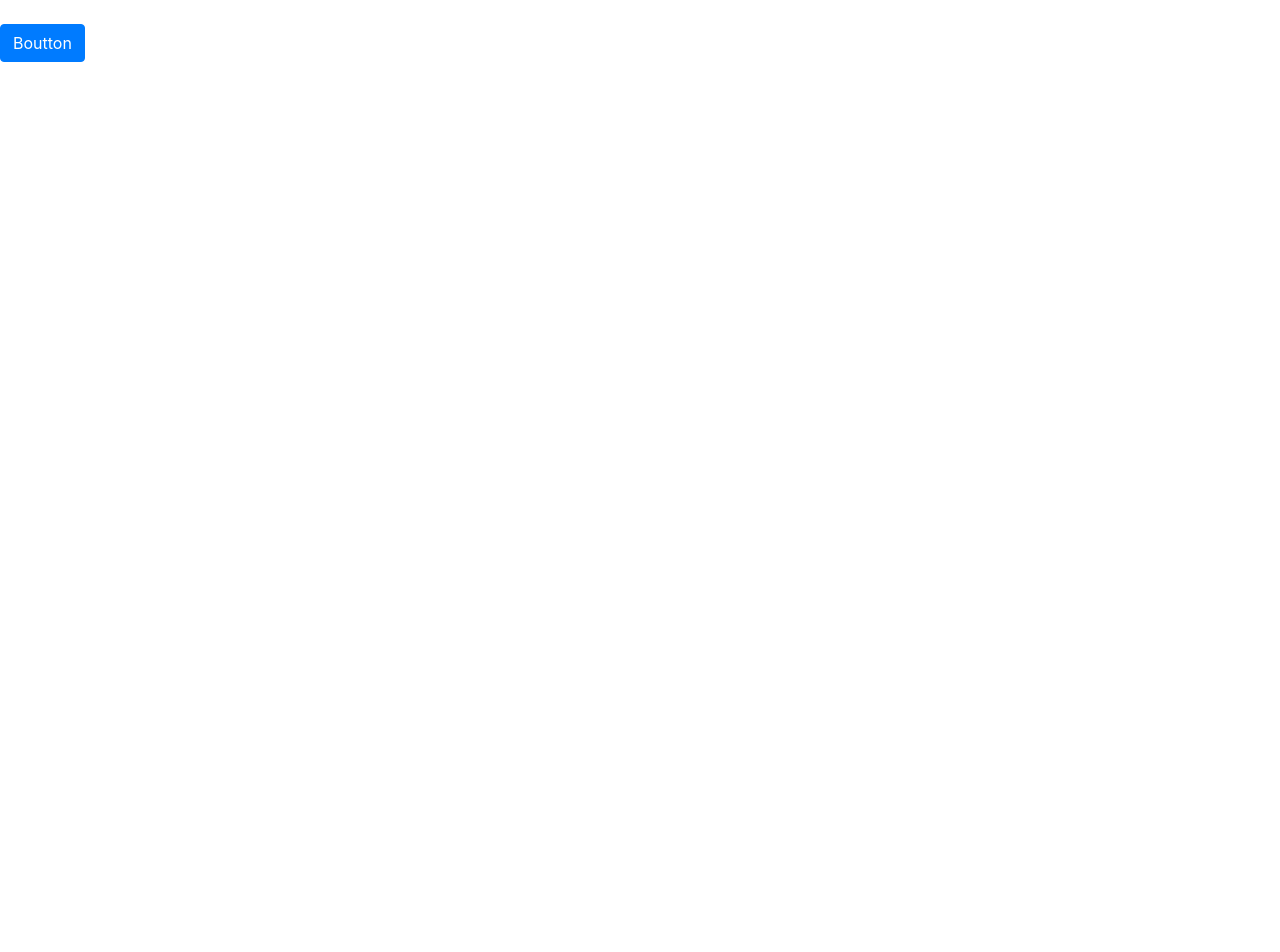
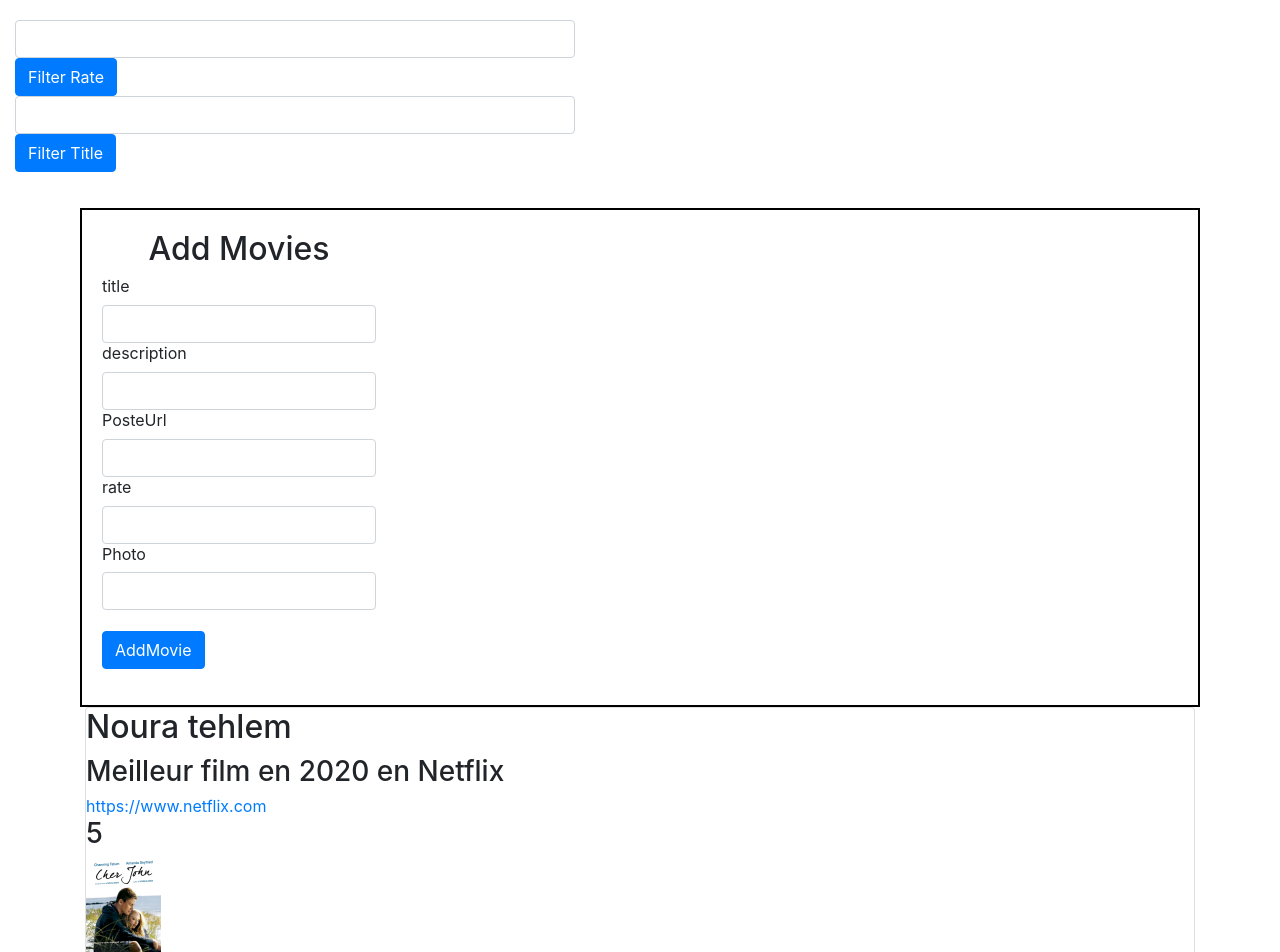
Before and after one commit to ayarinho/CheckpointReact, a React (Create React App) app: page / in a window 1280 px wide. Shown: the top 952 px of the page. Before the commit the page ends 800 px from the top, so only its background shows below. Built offline with nearby package versions, Linux system fonts and the light colour scheme.

Commit message:
Seven checkpoint

```diff
--- /dev/null
+++ b/src/AddMovie/AddMovie.js
@@ -0,0 +1,120 @@
+
+
+import React, { useState,useEffect } from "react";
+import MovieCard from "../MovieCard/MovieCard";
+import MovieList from "../MovieList/MovieLists";
+
+
+export default function Movies() {
+
+  const [MovieLists, setProfiles] = useState(MovieList);
+  const [Movie, setProfile] = useState({title:"", description:"", posterUrl:"", rate:"",photo:""});
+
+
+  const handleChange = (e) => {
+    const { name, value } = e.target;
+
+    setProfile({ ...Movie, [name]: value }); // iziid l'objet b 3 points
+
+    console.log(e.target.value)
+
+    console.log(Movie)
+
+  };
+
+  const handleSubmit = () => {
+    setProfiles([...MovieLists, Movie]); // iziiid tableau b 3 points
+
+
+  console.log(MovieLists)
+  console.log(Movie)
+
+    setProfile({title:"", description:"", posterUrl:"", rate:"",photo:""});
+
+
+
+
+  };
+
+
+  return (
+
+    <div className="container">
+
+
+
+
+        <div className="form-row"  style={{ border: "2px solid black", padding: "20px" }} >
+          <form className="form-group">
+           <center> <h2>Add Movies</h2></center>
+            <label className="form-control-label">title</label>
+            <input
+              onChange={handleChange}
+              value={Movie.title}
+              name="title"
+              className="form-control"
+            />
+            <label className="form-control-label">description</label>
+            <input
+              onChange={handleChange}
+              value={Movie.description}
+              name="description"
+              className="form-control"
+            />
+            <label className="form-control-label">PosteUrl</label>
+            <input
+              onChange={handleChange}
+              value={Movie.posterUrl}
+              name="posterUrl"
+              className="form-control"
+            />
+
+             <label className="form-control-label">rate</label>
+            <input
+              onChange={handleChange}
+              value={Movie.rate}
+              name="rate"
+              className="form-control"
+            />
+            <label className="form-control-label">Photo</label>
+            <input
+              onChange={handleChange}
+              value={Movie.photo}
+              name="photo"
+              className="form-control"
+            />
+
+            <br />
+
+
+            <button type="button" className="btn btn-primary" onClick={handleSubmit}>
+              AddMovie
+            </button>
+          </form>
+        </div>
+
+
+
+
+
+
+      <div className="profiles-container"  >
+
+            {
+
+
+  MovieLists.map((e,i)  =>(
+
+
+            <MovieCard key={i} profile={e} />
+
+
+            ))
+
+}
+
+  </div>
+
+    </div>
+  );
+}
--- a/src/App.css
+++ b/src/App.css
@@ -1,5 +1,23 @@
+ .movies{
+     color:chocolate;
+
+
+}
+
+
 .App {
+
   text-align: center;
+  top: 0;
+  left: 0;
+  right: 0;
+  bottom: 0;
+  text-align: left;
+  z-index: 0;
+  line-height: 1.3;
+  margin: 0;
+
+
 }
 
 .App-logo {
--- a/src/App.js
+++ b/src/App.js
@@ -9,6 +9,36 @@ import Address from '../src/Component/Profile/Address'
 import Test from '../src/Component/Profile/Test'
 import { propTypes } from 'react-bootstrap/esm/Image';
 import Data from '../src/Profile/ProfileComponent/ProfileComponent'
+
+import Movies from '../src/AddMovie/AddMovie'
+import FilterMovie from '../src/FilterMovie/FilterMovie'
+
+
+function App() {
+
+
+  return (
+    <div className="App">
+ <FilterMovie />
+
+  <Movies />
+
+    </div>
+
+  );
+}
+
+export default App;
+
+
+
+
+
+
+
+
+
+
 
 
 /*function App() {
@@ -206,7 +236,7 @@ return (
 
 
 
-class App extends Component {
+/*class App extends Component {
 
   constructor(props) {
     super(props)
@@ -317,10 +347,4 @@ class App extends Component {
     );
 
   }
-}
-
-
-
-
-
-export default App;
+}*/
--- /dev/null
+++ b/src/FilterMovie/FilterMovie.js
@@ -0,0 +1,98 @@
+
+
+import React, {  Component, useState } from "react";
+import MovieList from "../MovieList/MovieLists";
+import MovieCard from "../MovieCard/MovieCard"
+
+export default function FilterMovie() {
+
+
+    const [Movie,setProfile] = useState({  title:"", description:"", posterUrl:"", rate:"",photo:""})
+    const [isShow, setIsShow] = useState(false);
+
+    const handleChange = (e) => {
+        const { name, value } = e.target;
+
+        setProfile({ ...Movie, [name]: value }); // iziid l'objet b 3 points
+
+        console.log(e.target.value)
+
+
+
+        console.log(Movie)
+
+
+
+      };
+
+      const handleChange1 = ( ) => {
+
+        setIsShow(!isShow);
+
+        /*MovieList.map((e,i) => {
+
+          if(e.title===Movie.title){
+
+          console.log(e.title)
+          console.log(Movie.title);
+
+          return (<MovieCard  key={i} profile={e}/>);
+
+          }
+
+
+        }
+        )*/
+      };
+
+
+  return (
+    <>
+
+
+      <div className="profiles-button-container">
+
+      <form className="form-group">
+
+      <div className="form-row"  style={{width:600, padding: "20px" }}>
+
+            <input onChange={handleChange}  value={Movie.rate} name="rate"  className="form-control"/>
+            <button type="button" className="btn btn-primary" onClick={handleChange1}> Filter Rate </button>
+
+            <input onChange={handleChange}  value={Movie.title} name="title"  className="form-control"/>
+            <button type="button" className="btn btn-primary" onClick={handleChange1}> Filter Title </button>
+</div>
+
+
+        { isShow &&(
+
+
+console.log(isShow),
+
+MovieList.map((e,i) => {
+
+
+  if(e.title==Movie.title ||e.rate==Movie.rate){
+
+  console.log(e.title)
+  console.log(Movie.title);
+
+  return (<MovieCard  key={i} profile={e}/>);
+
+  }
+
+
+}
+)
+  )
+}
+
+
+</form>
+</div>
+
+
+</>
+  );
+
+}
--- /dev/null
+++ b/src/MovieCard/MovieCard.css
@@ -0,0 +1,28 @@
+.card {
+    border: 2px soild gold;
+    width: 20vw;
+    display: flex;
+    justify-content: center;
+
+  }
+  .card img {
+    height: 250px;
+  }
+
+  .photo{
+
+    height: 400px;
+  }
+
+  .card-body{
+
+    position: fixed;
+    top: 0;
+    left: 0;
+    right: 0;
+    bottom: 0;
+    text-align: center;
+    background: #141414;
+    z-index: 0;
+
+  }
--- /dev/null
+++ b/src/MovieCard/MovieCard.js
@@ -0,0 +1,39 @@
+import React, { useState,useEffect } from "react";
+import PropTypes from "prop-types";
+
+const MovieCard =({profile})=>{
+
+    const {title, description, posterUrl, rate,photo}=profile;
+
+
+    return (
+ <>
+
+<div className="card">
+
+      <div className="rowContainer ">
+        <h2>{title}</h2>
+        <h3>{description}</h3>
+        <h2></h2>
+        <a href={posterUrl} >{posterUrl}</a>
+        <h3>{rate}</h3>
+        <img src={photo} className="photo"/>
+
+      </div>
+    </div>
+
+
+ </>
+
+    );
+
+
+
+}
+
+MovieCard.propTypes = {
+    posterUrl: PropTypes.any,
+
+   };
+
+ export default MovieCard;
--- /dev/null
+++ b/src/MovieList/MovieLists.js
@@ -0,0 +1,37 @@
+import React, { useState,useEffect } from "react";
+import film from "../film.jpg";
+
+ const MovieList= [
+
+    {
+        title: "Noura tehlem",
+        description: "Meilleur film en 2020 en Netflix",
+        posterUrl: <a href="https://www.netflix.com">https://www.netflix.com</a>,
+        rate: 5,
+        photo:film
+      },
+
+      {
+        title: "Batman",
+        description: "Meilleur film en 2020 en Netflix",
+        posterUrl: <a href="https://www.netflix.com">https://www.netflix.com</a>,
+        rate: 5,
+      photo: film
+      },
+      {
+        title: "Dachra",
+        description: "Meilleur film en 2020 en Netflix",
+        posterUrl: <a href="https://www.netflix.com">https://www.netflix.com</a>,
+        rate:4,
+        photo:film
+      },
+      {
+        title: "Fast And Furious",
+        description: "Meilleur film en 2020 en Netflix",
+        posterUrl:<a href="https://www.netflix.com">https://www.netflix.com</a>,
+        rate: 5,
+        photo:film
+      },
+];
+
+export default MovieList
```
Also changed, not shown: src/FilterMovie/FIlterMovie.css (added), src/film.jpg (added).
